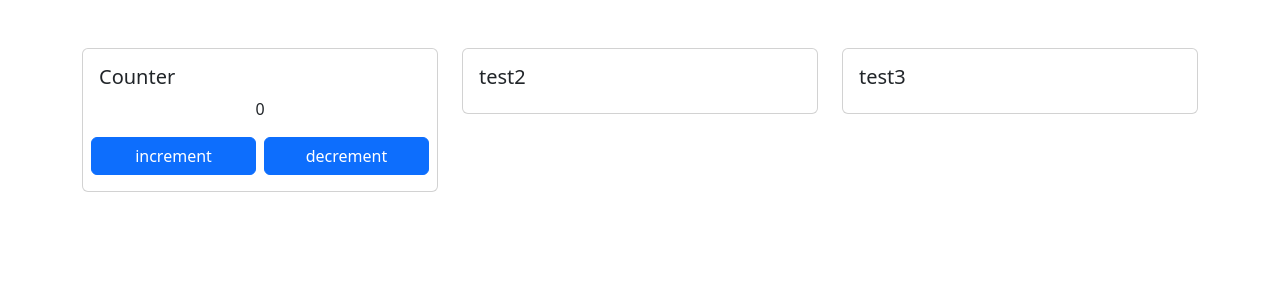
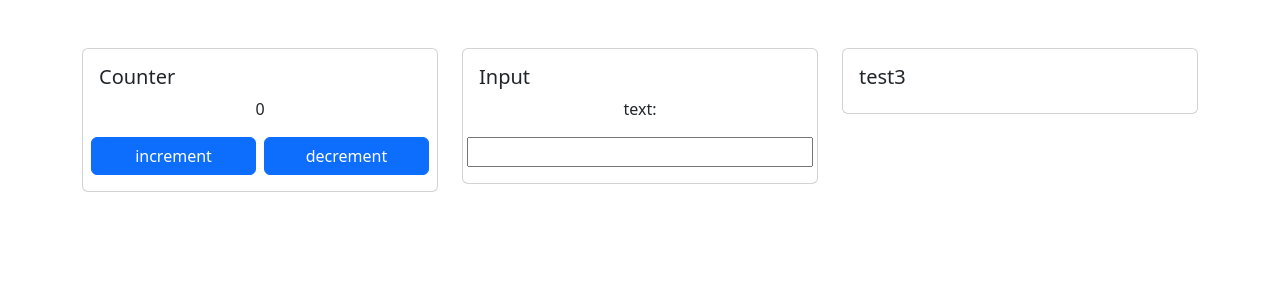
Before and after one commit to sasamario/public-learning-repository, a Vue app in the folder Vue.js/tutorial2/vue-tutorial/: page / in a window 1280 px wide. Shown: the top 300 px of the page. Built offline with nearby package versions, Linux system fonts and the light colour scheme.

Commit message:
Update: Inputコンポーネントの読み込み

```diff
--- a/Vue.js/tutorial2/vue-tutorial/src/App.vue
+++ b/Vue.js/tutorial2/vue-tutorial/src/App.vue
@@ -1,12 +1,14 @@
 <script>
 import Card from "./components/Card.vue";
 import Counter from "./components/Counter.vue";
+import Input from "./components/Input.vue";
 
 export default {
   // コンポーネントのローカル登録
   components: {
     Card,
     Counter,
+    Input,
   },
 };
 </script>
@@ -20,7 +22,9 @@ export default {
         </Card>
       </div>
       <div class="col">
-        <Card title="test2" />
+        <Card title="Input">
+          <Input />
+        </Card>
       </div>
       <div class="col">
         <Card title="test3" />
```
